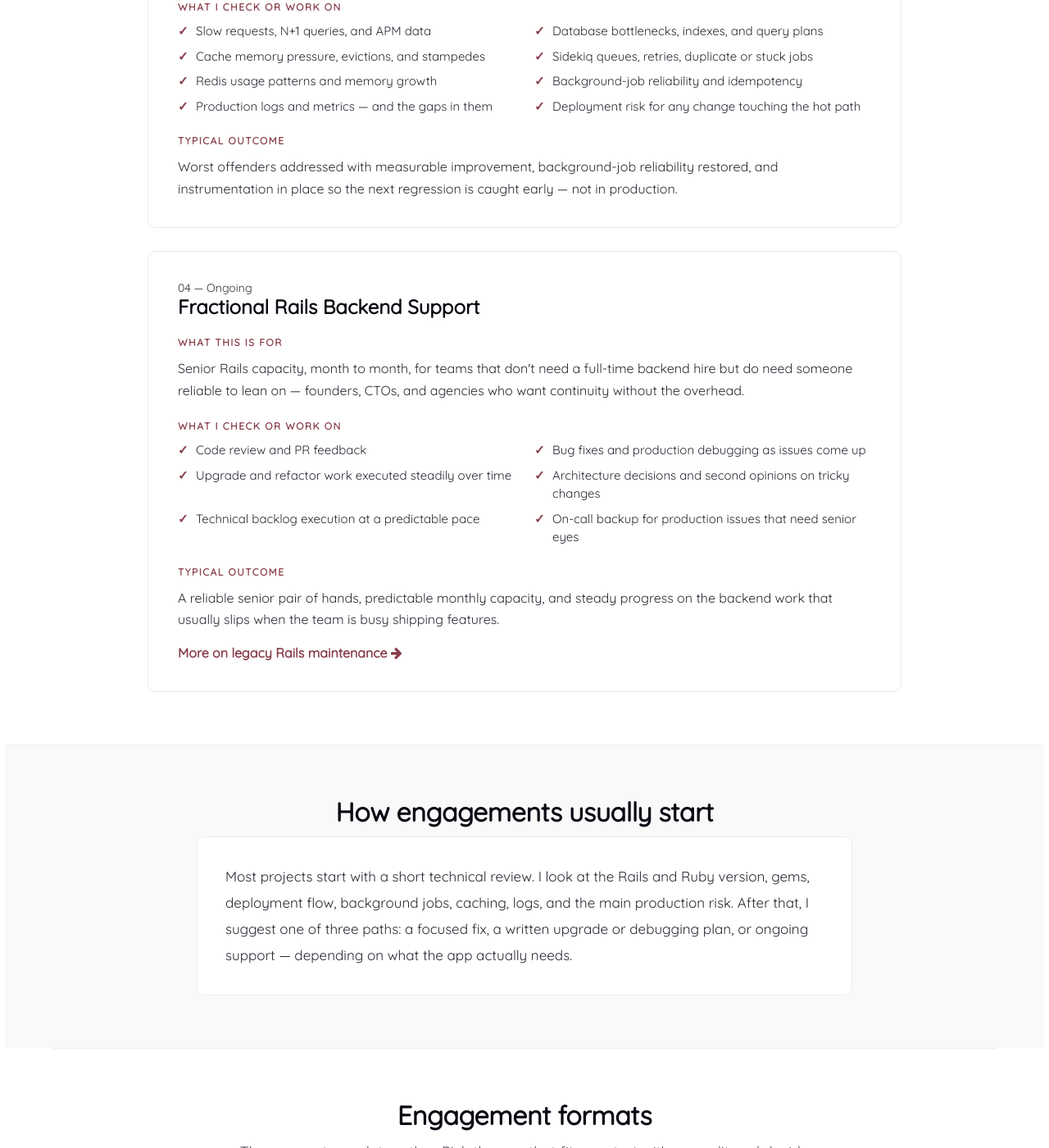
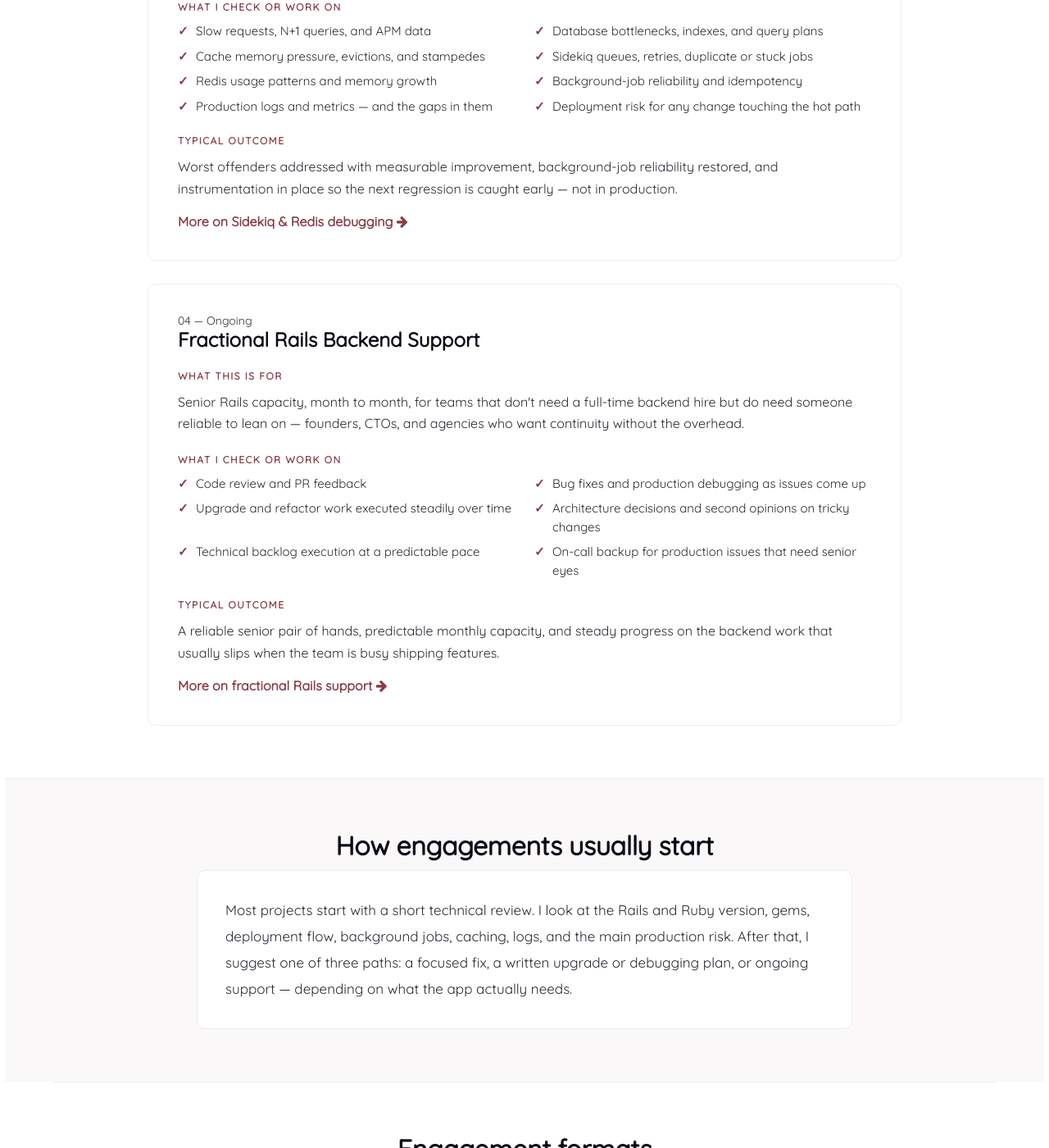
Before and after one commit to abhikanojia/abhikanojia.github.io, a Jekyll site: the page built from services/index.html, in a window 1280 px wide and 1400 px high, scrolled down 2254 px. Shown: the whole window at 82% size. Built offline with Jekyll 4.4.1, drawn with Linux system fonts in a browser that asks for light colours.

Commit message:
Link new service pages from homepage, /services and llms.txt
Co-Authored-By: Claude Opus 5.5 <noreply@anthropic.com>

```diff
--- a/llms.txt
+++ b/llms.txt
@@ -16,6 +16,8 @@ Primary contact: abhishek.kanojia3193@gmail.com
 
 - [Rails Upgrade Consultant](https://sparkrails.com/rails-upgrade-consultant/): Rails 6.x and 7.x upgrade planning and execution for legacy SaaS apps. Covers `new_framework_defaults` review, gem and dependency audit, config changes, ActiveStorage and image processing checks, Sidekiq/Redis compatibility, deployment risk, and rollback planning.
 - [Legacy Rails Maintenance](https://sparkrails.com/legacy-rails-maintenance/): Ongoing maintenance and stabilization for older production Rails apps. Bug fixes, production debugging, dependency updates, code review, performance work, Sidekiq and Redis support, and steady technical-backlog execution.
+- [Sidekiq & Redis Debugging Consultant](https://sparkrails.com/sidekiq-redis-consultant/): Production Sidekiq and Redis problems in Rails apps — stuck or retrying jobs, queue latency, duplicate jobs, Redis memory growth and eviction, connection pool exhaustion, Sidekiq upgrades, and Sidekiq vs Solid Queue decisions.
+- [Fractional Rails Backend Developer](https://sparkrails.com/fractional-rails-developer/): Part-time senior Rails backend support billed monthly — code review, bug fixes, production debugging, upgrades, Sidekiq/Redis work, architecture input, and backlog execution.
 - [All Rails Consulting Services](https://sparkrails.com/services/): Full overview of engagement types — Rails Upgrade Support, Production Debugging & App Rescue, Performance/Caching/Sidekiq, and Fractional Rails Backend Support. Engagement formats: one-time audit, focused project, monthly fractional support.
 
 ## Site
--- a/services/index.html
+++ b/services/index.html
@@ -132,6 +132,9 @@ keywords:
         <p>
           Worst offenders addressed with measurable improvement, background-job reliability restored, and instrumentation in place so the next regression is caught early — not in production.
         </p>
+        <p style="margin-top: 14px;">
+          <a href="/sidekiq-redis-consultant/" class="simple" style="font-weight: 700;">More on Sidekiq &amp; Redis debugging <i class="fa fa-arrow-right"></i></a>
+        </p>
       </div>
     </div>
 
@@ -164,7 +167,7 @@ keywords:
           A reliable senior pair of hands, predictable monthly capacity, and steady progress on the backend work that usually slips when the team is busy shipping features.
         </p>
         <p style="margin-top: 14px;">
-          <a href="/legacy-rails-maintenance/" class="simple" style="font-weight: 700;">More on legacy Rails maintenance <i class="fa fa-arrow-right"></i></a>
+          <a href="/fractional-rails-developer/" class="simple" style="font-weight: 700;">More on fractional Rails support <i class="fa fa-arrow-right"></i></a>
         </p>
       </div>
     </div>
```
Also changed, not shown: index.md (+2 -2 lines).
